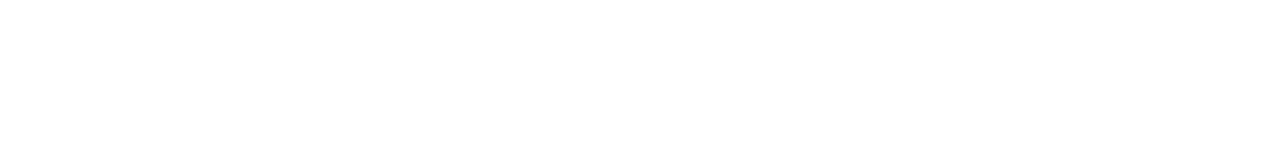
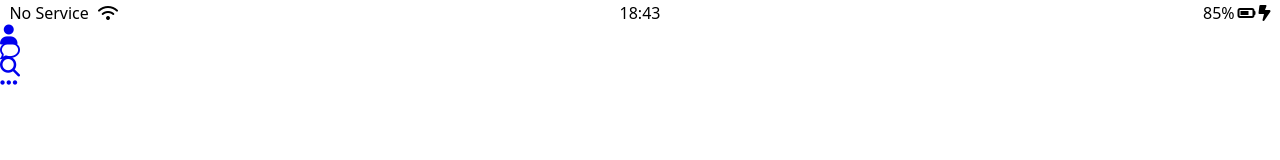
Before and after one commit to lovers2020/nomadcoders-kokoatalk-clone, a plain HTML site: page friends.html in a window 1280 px wide. Drawn offline with Linux system fonts and the light colour scheme.

Commit message:
Update friends.html

```diff
--- a/friends.html
+++ b/friends.html
@@ -6,11 +6,35 @@
     <meta http-equiv="X-UA-Compatible" content="IE=edge">
     <meta name="viewport" content="width=device-width, initial-scale=1.0">
     <link rel="stylesheet" href="css/style.css">
-    <title>Friends</title>
+    <title>Friends - Kokoa Clone</title>
 </head>
 
 <body>
+    <div class="status-bar">
+        <div class="status-bar__column">
+            <span>No Service</span>
+            <i class="fa-solid fa-wifi"></i>
+        </div>
+        <div class="status-bar__column">
+            <span>18:43</span>
+        </div>
+        <div class="status-bar__column">
+            <span>85%</span>
+            <i class="fa-solid fa-battery-three-quarters"></i>
+            <i class="fa-solid fa-bolt-lightning"></i>
+        </div>
+    </div>
+    <nav>
+        <ul>
+            <li><a href="friends.html"><i class="fa-solid fa-user fa-lg"></i></a></li>
+            <li><a href="#"><i class="fa-regular fa-comment fa-lg"></i></a></li>
+            <li><a href="#"><i class="fa-solid fa-magnifying-glass fa-lg"></i></a></li>
+            <li><a href="#"><i class="fa-solid fa-ellipsis fa-lg"></i></a></li>
+        </ul>
+    </nav>
 
+
+    <script src="https://kit.fontawesome.com/a713bd0bc0.js" crossorigin="anonymous"></script>
 </body>
 
 </html>
```
